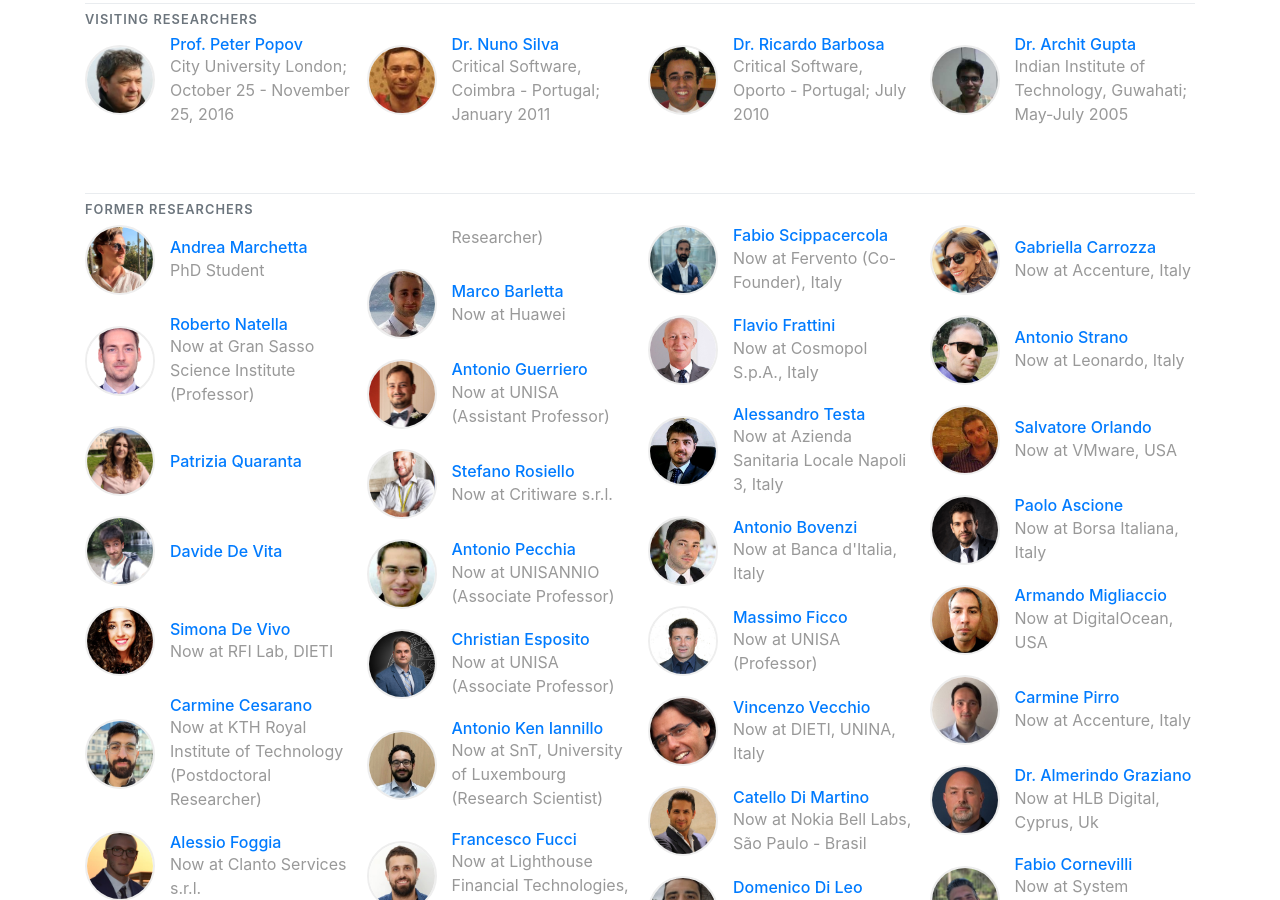
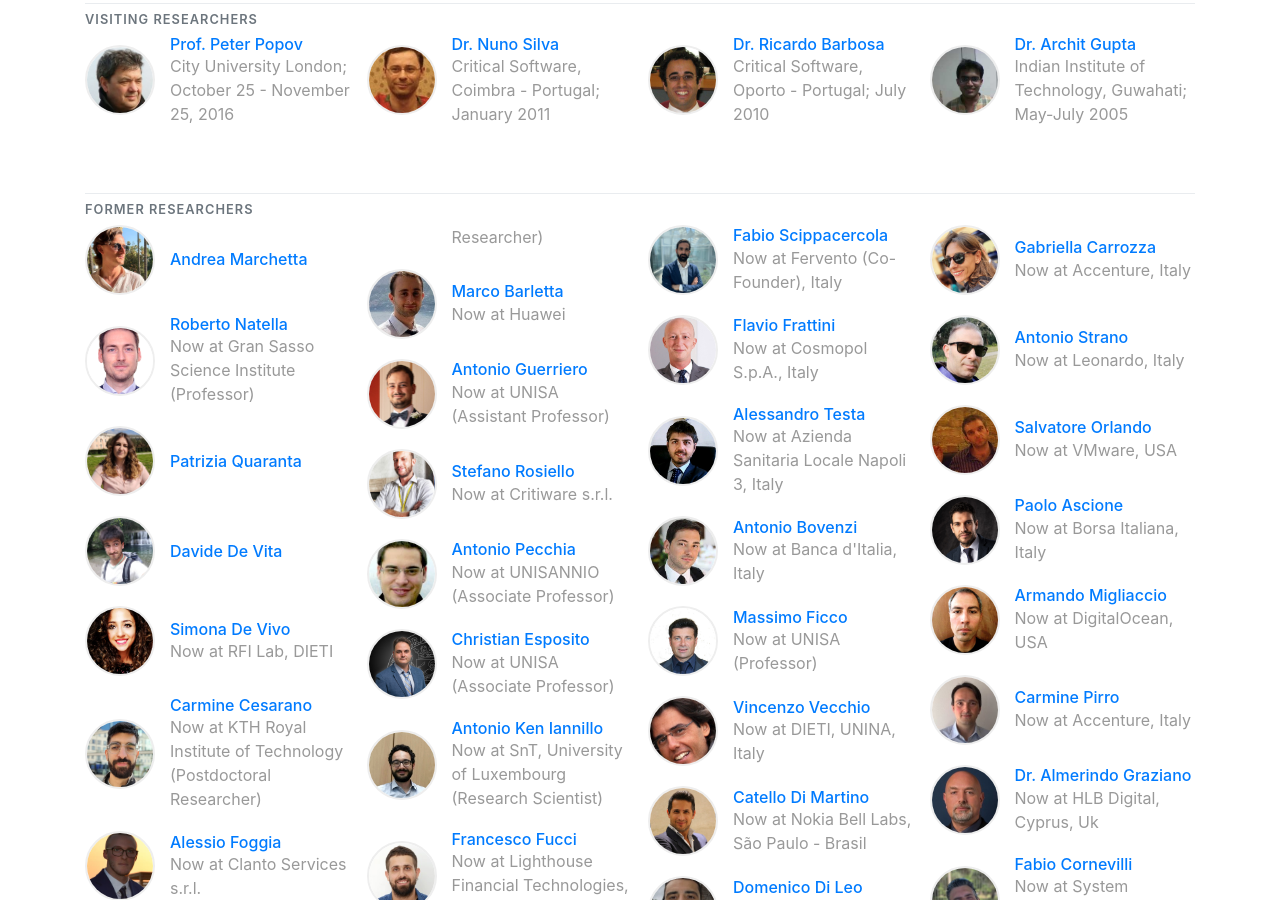
Before and after one commit to dessertlab/dessertlab.github.io, a Jekyll site: the page built from index.html, in a window 1280 px wide and 900 px high, scrolled down 2040 px. Built offline with Jekyll 4.4.1, drawn with Linux system fonts in a browser that asks for light colours; comment, search, counter and statistics services are not loaded.

Commit message:
update former researchers

```diff
--- a/_data/people.yml
+++ b/_data/people.yml
@@ -73,7 +73,7 @@ andrea-marchetta:
    webpage: "https://scholar.google.com/citations?user=kAmve_UAAAAJ"
    role: former_researchers
    image: /img/people/foto_andrea_marchetta.jpeg
-   bio: PhD Student
+   bio:
 
 giuseppe-derosa:
    display_name: "Giuseppe De Rosa"
```
Also changed, not shown: 2 other files.
